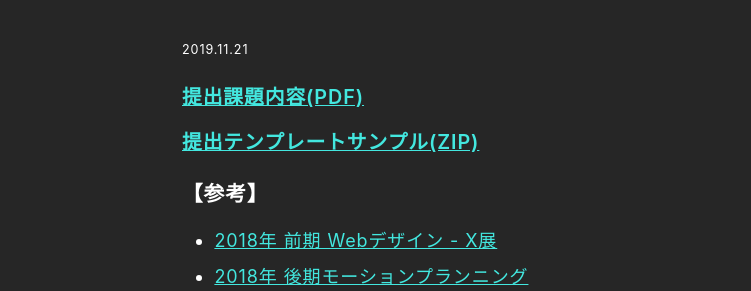
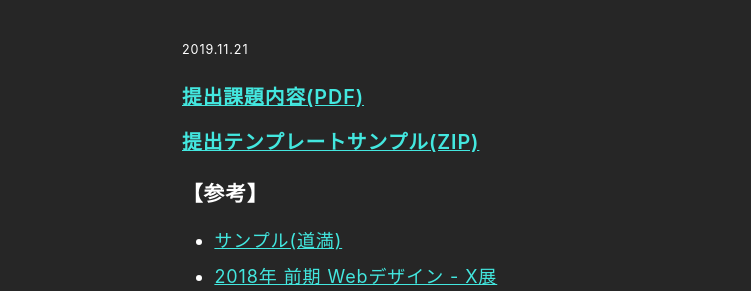
Before and after one commit to sk-rt/web-animation-guide, a Gatsby site: page /documents in a window 1280 px wide. Shown: the part 509-800 px from the top of the page, without its empty margins (0-751 px from the left). Built offline with nearby package versions, Linux system fonts and the light colour scheme; Gatsby itself is replaced by a stand-in of ours; some packages are replaced by stand-ins of ours.

Commit message:
add:サンプル

```diff
--- a/src/pages/documents.js
+++ b/src/pages/documents.js
@@ -34,6 +34,15 @@ class About extends React.Component {
               </h6>
               <h4>【参考】</h4>
               <ul>
+                   <li>
+                  <a
+                    href="http://takeodoman.jp/kadai/ex01.zip"
+                    target="_blank"
+                    rel="noopener noreferrer"
+                  >
+                    サンプル(道満)
+                  </a>
+                </li>
                 <li>
                   <a
                     href="https://x-ten.2018.sakairyuta.com/"
```
